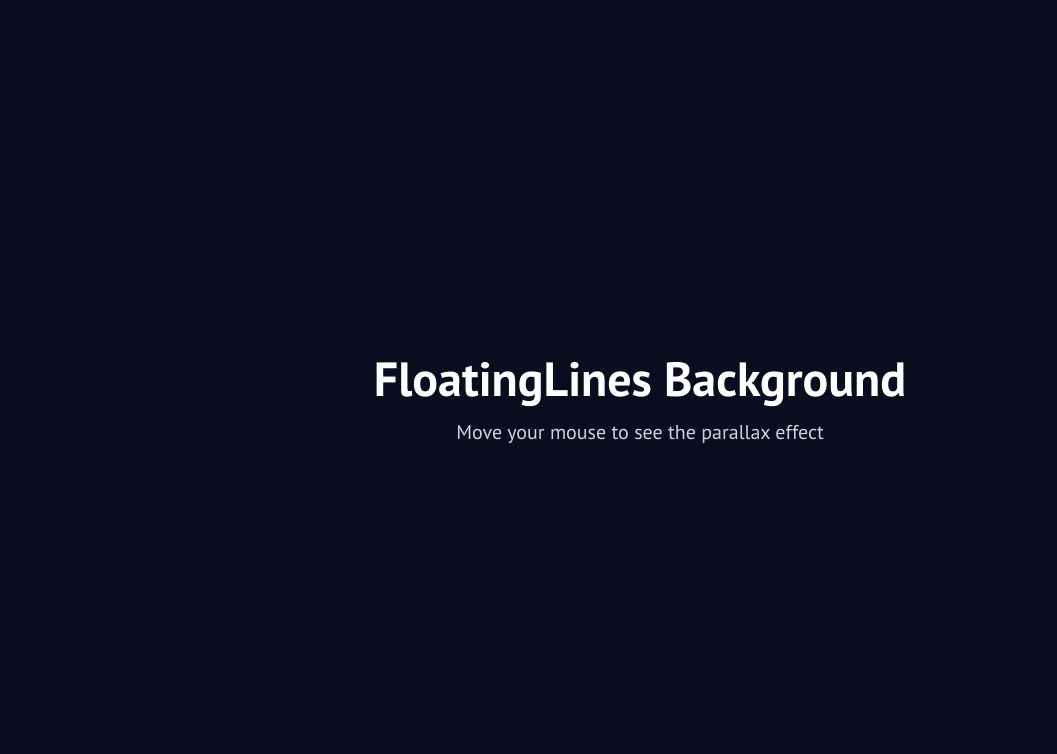
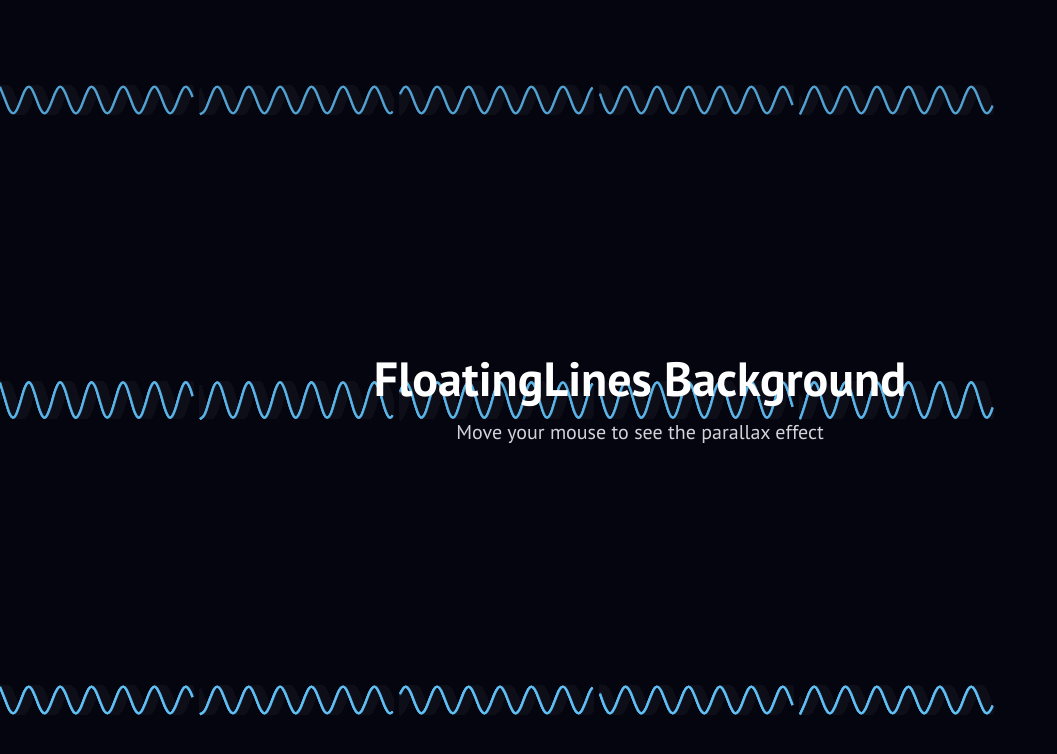
Before and after one commit to rksbest/rks-best-website, a Next.js app: page /preview in a window 1280 px wide. Shown: the top 754 px of the page, without its empty margins (0-1057 px from the left). Built offline with nearby package versions, Linux system fonts and the light colour scheme.

Commit message:
fix: correct canvas positioning in FloatingLines component
Fix canvas positioning and restructure preview page for
proper stacking and visible animation.

Co-authored-by: RKS Best <145479401+rksbest@users.noreply.github.com>

```diff
--- a/src/app/preview/page.tsx
+++ b/src/app/preview/page.tsx
@@ -4,10 +4,9 @@ import FloatingLines from '@/components/FloatingLines';
 
 export default function PreviewPage() {
   return (
-    <div className="min-h-screen w-full bg-background relative">
-      {/* Background animation - positioned absolutely and behind content */}
-      <div className="absolute inset-0 -z-10">
-        <div style={{ width: '100%', height: '100%', position: 'relative' }}>
+    <div className="min-h-screen w-screen bg-background relative overflow-hidden">
+      {/* Background animation */}
+      <div className="absolute inset-0 w-full h-full">
         <FloatingLines
           enabledWaves={["top", "middle", "bottom"]}
           lineCount={5}
@@ -18,10 +17,9 @@ export default function PreviewPage() {
           parallax={true}
         />
       </div>
-      </div>
 
       {/* Content on top */}
-      <div className="relative z-10 min-h-screen flex flex-col items-center justify-center">
+      <div className="absolute inset-0 flex flex-col items-center justify-center pointer-events-none">
         <h1 className="text-5xl font-bold text-white mb-4">FloatingLines Background</h1>
         <p className="text-xl text-gray-300">Move your mouse to see the parallax effect</p>
       </div>
--- a/src/components/FloatingLines.tsx
+++ b/src/components/FloatingLines.tsx
@@ -124,6 +124,9 @@ export default function FloatingLines({
     <canvas
       ref={canvasRef}
       style={{
+        position: 'absolute',
+        top: 0,
+        left: 0,
         width: '100%',
         height: '100%',
         display: 'block',
```
Lines whose indentation alone changed are shown as unchanged.
